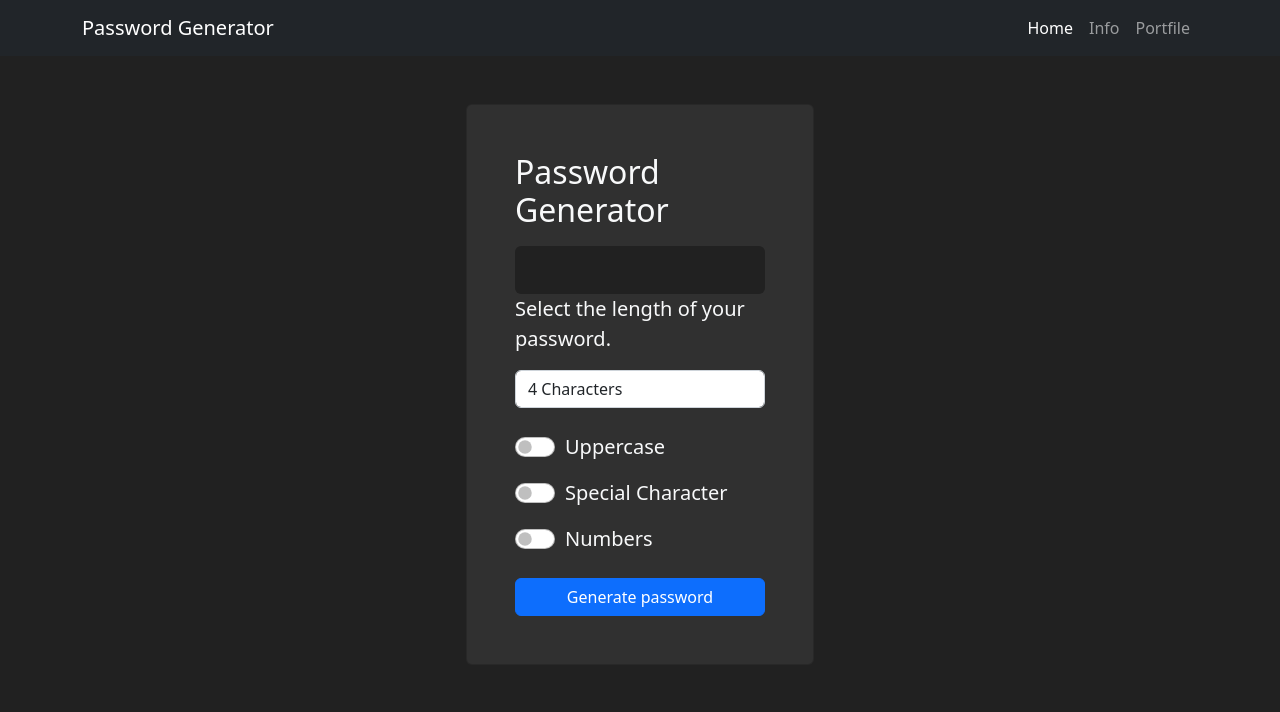
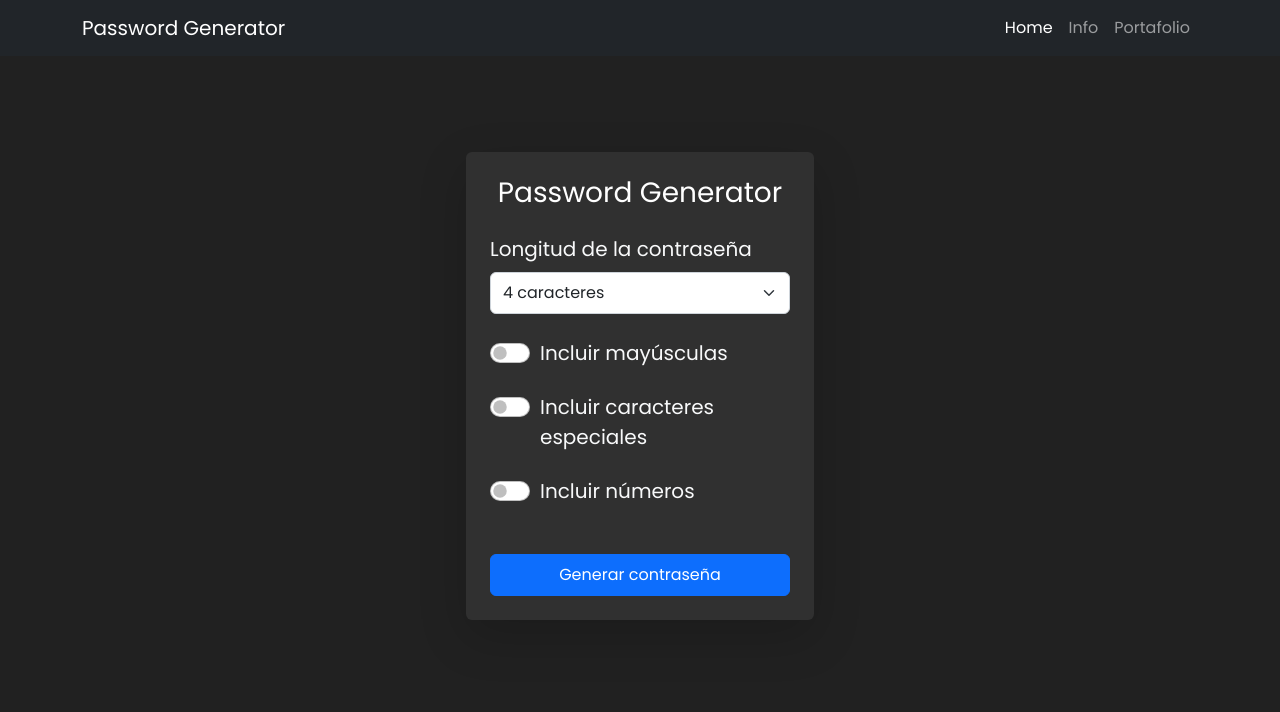
Before and after one commit to enriquepitta/django-password-generator, a Django app: page / in a window 1280 px wide. Shown: the top 712 px of the page. Run offline with Django 3.2, Linux system fonts and the light colour scheme.

Commit message:
Correcciones generales

```diff
--- a/django_password_generator/urls.py
+++ b/django_password_generator/urls.py
@@ -22,6 +22,6 @@ from generator import views
 urlpatterns = [
     #path('admin/', admin.site.urls)
     path('', views.home, name='home'),
-    path('about', views.about),
+    path('about/', views.about, name='about'),
     path('password', views.password, name="password")
 ]
--- /dev/null
+++ b/generator/static/css/style.css
@@ -0,0 +1,5 @@
+body {
+  font-family: 'Poppins', sans-serif;
+  background-color: #121212;
+  color: white;
+}
--- a/generator/templates/about.html
+++ b/generator/templates/about.html
@@ -1,9 +1,9 @@
 {% extends 'layout.html' %}
 {% block content %}
 <div class="col-md-4 offset-md-4 p-3 rounded" style="background-color: #121212">
-    <h1>Information</h1>
+    <h1>Información</h1>
     <p>
-        Project carried out for didactic reasons, written in HTML and Python, agreeing to use modern tools such as; Django and Bootstrap.
+        Proyecto realizado con fines didácticos, escrito en HTML y Python, utilizando herramientas modernas como Django y Bootstrap.
     </p>
 </div>
 
--- a/generator/templates/generics/navbar.html
+++ b/generator/templates/generics/navbar.html
@@ -1,19 +1,20 @@
 <nav class="navbar navbar-dark navbar-expand-lg bg-dark">
     <div class="container">
         <a class="navbar-brand" href="{% url 'home' %}">Password Generator</a>
-      <button class="navbar-toggler" type="button" data-bs-toggle="collapse" data-bs-target="#navbarNav" aria-controls="navbarNav" aria-expanded="false" aria-label="Toggle navigation">
+        <button class="navbar-toggler" type="button" data-bs-toggle="collapse" data-bs-target="#navbarNav"
+                aria-controls="navbarNav" aria-expanded="false" aria-label="Toggle navigation">
             <span class="navbar-toggler-icon"></span>
         </button>
         <div class="collapse navbar-collapse" id="navbarNav">
             <ul class="navbar-nav ms-auto">
                 <li class="nav-item">
-            <a class="nav-link active" aria-current="page" href="/">Home</a>
+                    <a class="nav-link {% if request.path == '/' %}active{% endif %}" href="{% url 'home' %}">Home</a>
                 </li>
                 <li class="nav-item">
-            <a class="nav-link" href="about">Info</a>
+                    <a class="nav-link {% if request.path == '/about/' %}active{% endif %}" href="{% url 'about' %}">Info</a>
                 </li>
                 <li class="nav-item">
-            <a class="nav-link" href="https://enriquepittaportfolio.netlify.app/">Portfile</a>
+                    <a class="nav-link" href="https://enriquepittaportfolio.netlify.app/" target="_blank">Portafolio</a>
                 </li>
             </ul>
         </div>
--- a/generator/templates/index.html
+++ b/generator/templates/index.html
@@ -1,31 +1,57 @@
 {% extends 'layout.html' %}
 {% block content %}
-<div class="col-md-4 offset-md-4" >
-    <form action="{% url 'password' %}" class="card card- p-5" style="background-color: #303030;">
-        <h2 class="mb-3">Password Generator</h2>
-        <div class="rounded p-2" style="background-color: #212121;">
-            <input style="background: transparent; border: none; color:azure" value="{{ password }}">
+    <div class="col-md-6 offset-md-3 col-lg-4 offset-lg-4 mt-5">
+        <form action="{% url 'password' %}" class="card p-4 shadow-lg border-0" style="background-color: #303030;">
+            <h3 class="mb-4 text-white text-center">Password Generator</h3>
+
+            {% if password %}
+                <div class="mb-5 p-3 rounded bg-dark text-center d-flex align-items-center justify-content-between">
+                    <input
+                            id="passwordField"
+                            type="text"
+                            readonly
+                            style="background: transparent; border: none; width: 100%; color: azure; font-size: 1.1rem;"
+                            value="{{ password }}"
+                    >
+                    <button
+                            type="button"
+                            onclick="copyPassword()"
+                            class="btn btn-outline-light btn-sm ms-3"
+                            title="Copiar"
+                    >
+                        <i class="bi bi-clipboard"></i>
+                    </button>
+                </div>
+            {% endif %}
+
+            <div class="mb-4">
+                <label for="length" class="form-label text-light">Longitud de la contraseña</label>
+                <select name="length" id="length" class="form-select py-2">
+                    <option value="4" {% if length == 4 %}selected{% endif %}>4 caracteres</option>
+                    <option value="6" {% if length == 6 %}selected{% endif %}>6 caracteres</option>
+                    <option value="12" {% if length == 12 %}selected{% endif %}>12 caracteres</option>
+                </select>
             </div>
 
-        <label class="mb-3" for="length">Select the length of your password.</label>
-        <select name="length" id="length" class="form-control  mb-3">
-            <option value="4">4 Characters</option>
-            <option value="6">6 Characters</option>
-            <option value="12">12 Characters</option>
-        </select>
-        <div class="form-check form-switch my-2">
-            <label for="uppercase" class="form-check-label">Uppercase</label>
-            <input type="checkbox" name="uppercase" id="uppercase" class="form-check-input">
+            <div class="form-check form-switch mb-4">
+                <input type="checkbox" name="uppercase" id="uppercase" class="form-check-input"
+                       {% if uppercase %}checked{% endif %}>
+                <label for="uppercase" class="form-check-label text-light">Incluir mayúsculas</label>
             </div>
-        <div class="form-check form-switch my-2">
-            <label for="specialCharacter" class="form-check-label">Special Character</label>
-            <input type="checkbox" name="specialCharacters" id="specialCharacters" class="form-check-input">
+
+            <div class="form-check form-switch mb-4">
+                <input type="checkbox" name="specialCharacters" id="specialCharacters" class="form-check-input"
+                       {% if specialCharacters %}checked{% endif %}>
+                <label for="specialCharacters" class="form-check-label text-light">Incluir caracteres especiales</label>
             </div>
-        <div class="form-check form-switch my-2">
-            <label for="numbers" class="form-check-label">Numbers</label>
-            <input type="checkbox" name="numbers" id="numbers" class="form-check-input">
+
+            <div class="form-check form-switch mb-5">
+                <input type="checkbox" name="numbers" id="numbers" class="form-check-input"
+                       {% if numbers %}checked{% endif %}>
+                <label for="numbers" class="form-check-label text-light">Incluir números</label>
             </div>
-        <button class="btn btn-primary mt-3">Generate password</button>
+
+            <button class="btn btn-primary w-100 py-2">Generar contraseña</button>
         </form>
     </div>
 {% endblock %}
--- a/generator/templates/layout.html
+++ b/generator/templates/layout.html
@@ -1,3 +1,5 @@
+{% load static %}
+
 <!DOCTYPE html>
 <html lang="en">
 
@@ -8,17 +10,44 @@
     <title>Password Generator</title>
     <!-- CSS only -->
     <link href="https://cdn.jsdelivr.net/npm/bootstrap@5.2.0/dist/css/bootstrap.min.css" rel="stylesheet"
-        integrity="sha384-gH2yIJqKdNHPEq0n4Mqa/HGKIhSkIHeL5AyhkYV8i59U5AR6csBvApHHNl/vI1Bx" crossorigin="anonymous">
+          integrity="sha384-gH2yIJqKdNHPEq0n4Mqa/HGKIhSkIHeL5AyhkYV8i59U5AR6csBvApHHNl/vI1Bx" crossorigin="anonymous">
+    <link href="https://fonts.googleapis.com/css2?family=Poppins:wght@300;400;600&display=swap" rel="stylesheet">
+    <link rel="stylesheet" href="https://cdn.jsdelivr.net/npm/bootstrap-icons@1.10.5/font/bootstrap-icons.css">
+    <link rel="stylesheet" href="{% static 'css/style.css' %}">
 </head>
 
 <body style="background-color: #212121;">
-    {% include 'generics/navbar.html' %}
+{% include 'generics/navbar.html' %}
 
-    <div class="container p-5 text-light form-control-lg">
-        {% block content %}
-        {% endblock %}
+<div class="container p-5 text-light form-control-lg">
+    {% block content %}
+    {% endblock %}
+</div>
+<!-- Toast de copia -->
+<div class="position-fixed bottom-0 end-0 p-3" style="z-index: 9999">
+<div id="copyToast" class="toast align-items-center text-bg-success border-0" role="alert" aria-live="assertive" aria-atomic="true" data-bs-delay="3000" data-bs-autohide="true">        <div class="d-flex">
+            <div class="toast-body">
+                ¡Contraseña copiada al portapapeles!
+            </div>
+            <button type="button" class="btn-close btn-close-white me-2 m-auto" data-bs-dismiss="toast" aria-label="Cerrar"></button>
+        </div>
     </div>
-
+</div>
 </body>
+<script src="https://cdn.jsdelivr.net/npm/bootstrap@5.2.0/dist/js/bootstrap.bundle.min.js"></script>
+<script>
+    function copyPassword() {
+        const input = document.getElementById("passwordField");
+        navigator.clipboard.writeText(input.value)
+            .then(() => {
+                const toastEl = document.getElementById('copyToast');
+                const toast = new bootstrap.Toast(toastEl, { delay: 3000 }); // 3 segundos
+                toast.show();
+            })
+            .catch(() => {
+                alert("No se pudo copiar 😢");
+            });
+    }
+</script>
 
 </html>
--- a/generator/views.py
+++ b/generator/views.py
@@ -19,11 +19,12 @@ def home(request):
     return render(request, template)
 
 def password(request):
+    length = int(request.GET.get('length', 12))  # Valor por defecto 12 si no se selecciona
 
-    length = int(request.GET.get('length'))
-    uppercase = request.GET.get('uppercase')
-    specialCharacters = request.GET.get('specialCharacters')
-    numbers = request.GET.get('numbers')
+    # Obtener si están marcados o no
+    uppercase = 'uppercase' in request.GET
+    specialCharacters = 'specialCharacters' in request.GET
+    numbers = 'numbers' in request.GET
 
     character = list('abcdefghijklmnñopqrstuvwxyz')
     generate_password = ''
@@ -40,9 +41,13 @@ def password(request):
     for _ in range(length):
         generate_password += random.choice(character)
 
-    ranges = {
+    # Este diccionario pasa todos los valores necesarios al template
+    context = {
         'password': generate_password,
+        'length': length,
+        'uppercase': uppercase,
+        'specialCharacters': specialCharacters,
+        'numbers': numbers,
     }
 
-    template = 'index.html'
-    return render(request, template, ranges)
+    return render(request, 'index.html', context)
```
Also changed, not shown: django_password_generator/settings.py (+6 -1 lines), db.sqlite3. Lines whose indentation alone changed are shown as unchanged.
